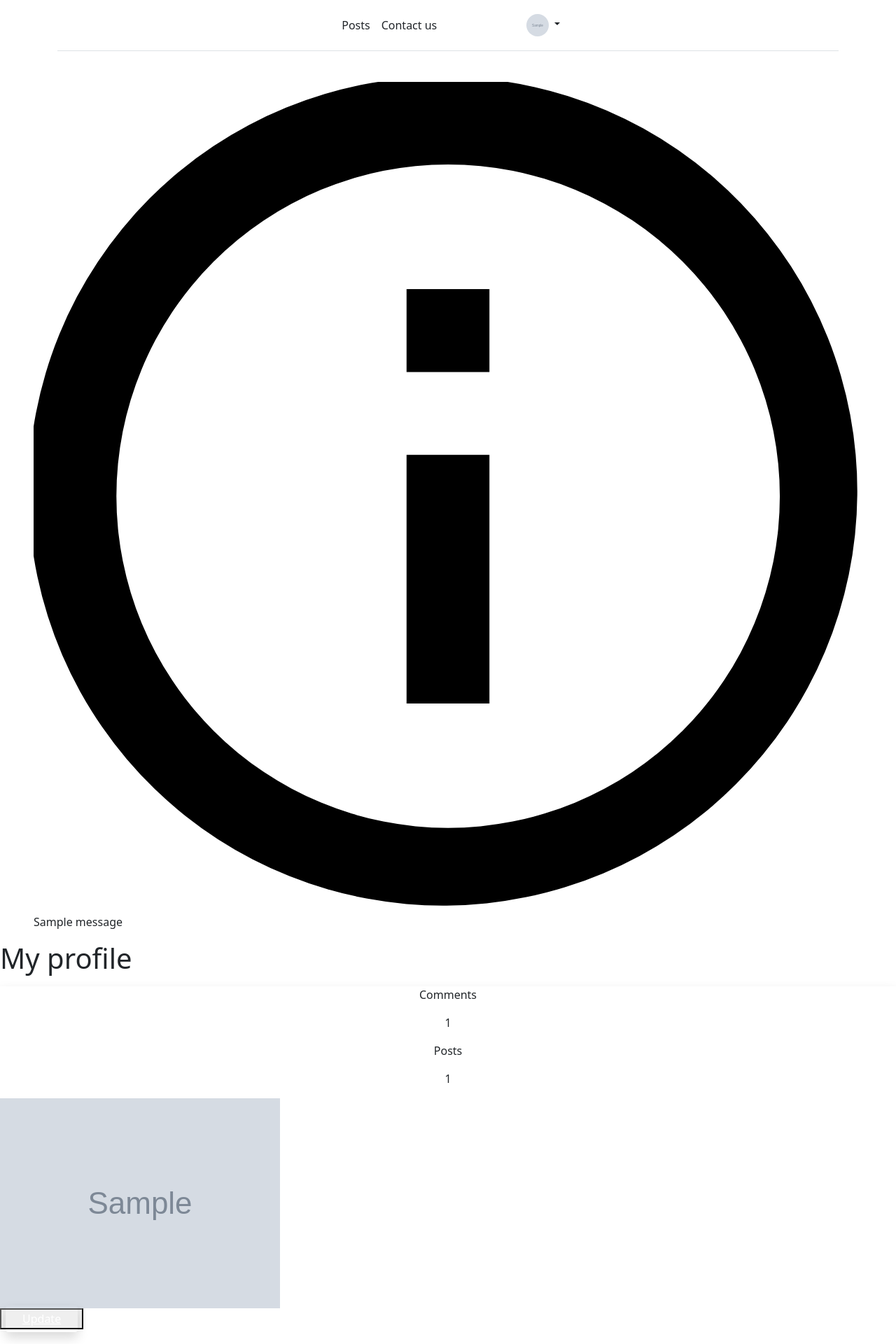
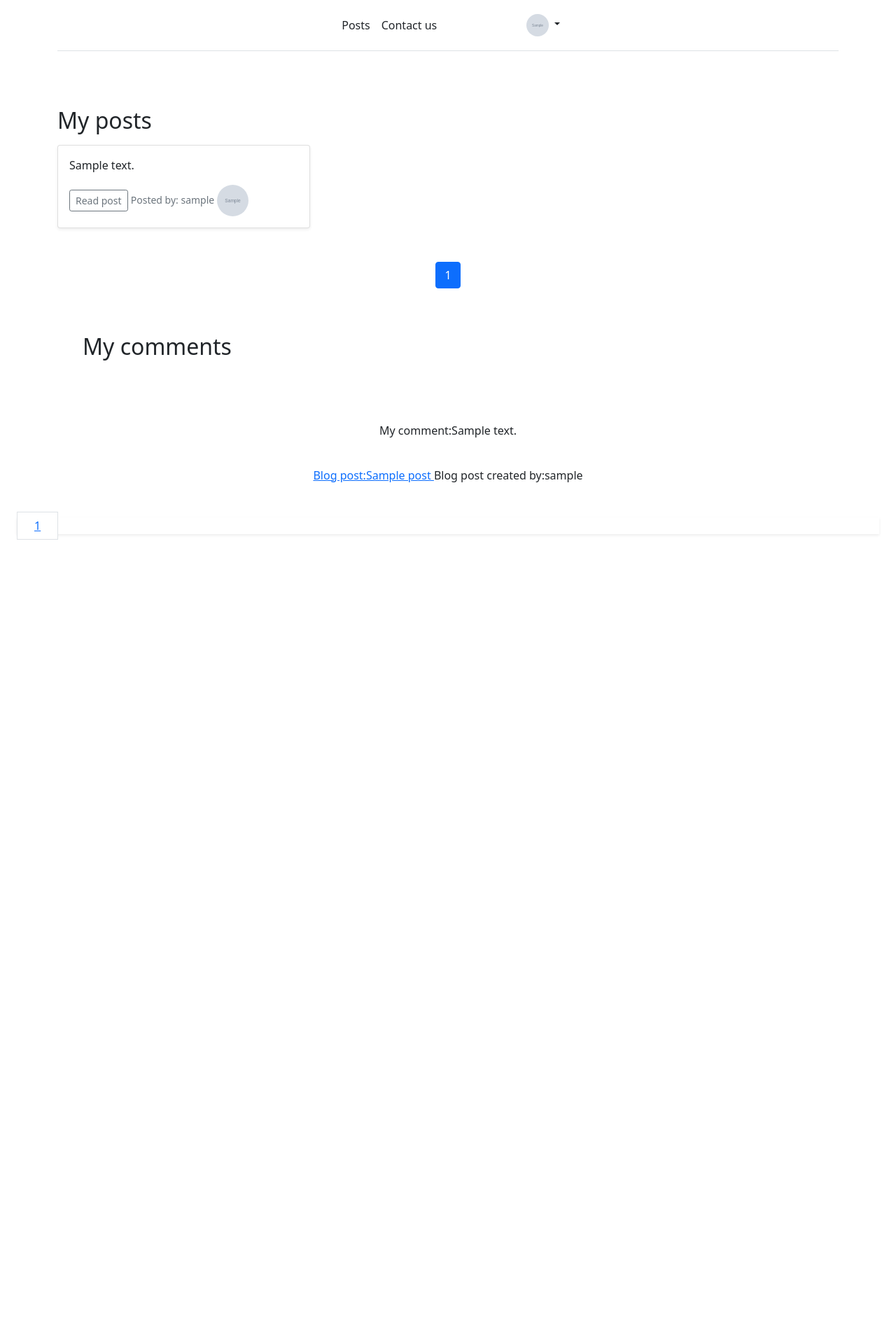
Before and after one commit to andols-dev/djangoblog, a Django app: page /profile/ in a window 1280 px wide. Shown: the top 1920 px of the page at 70% size. After the commit the page ends 771 px from the top, so only its background shows below. Run offline with Django 3.2, Linux system fonts and the light colour scheme; a user stored in the database is signed in; tables that the repository leaves empty hold one stand-in row (values such as "Sample post"); grey boxes marked "Sample" are stand-in pictures; one stand-in notice (Sample message) is shown; some libraries are stand-ins or nearby versions.

Commit message:
redesign my posts

```diff
--- a/profiles/templates/profiles/profiles.html
+++ b/profiles/templates/profiles/profiles.html
@@ -5,34 +5,45 @@
 {% endblock title %}
 
 {% block content %}
-<div class="min-h-full flex items-center justify-center py-12 px-4 sm:px-6 lg:px-8">
+{% comment %} My posts {% endcomment %}
+<div class="album py-5">
+  <div class="container">
+    {% if posts %}
+      <h2>
+        <h2 class="pb-2">My posts</h2>
+      </h2>
+    {% endif %}
+    <div class="row row-cols-1 row-cols-sm-2 row-cols-md-3 g-3">
+      {% for post in posts  %}
+        <div class="col">
+          <div class="card shadow-sm">
+            {% comment %} <svg class="bd-placeholder-img card-img-top" width="100%" height="225" xmlns="http://www.w3.org/2000/svg" role="img" aria-label="Placeholder: Thumbnail" preserveAspectRatio="xMidYMid slice" focusable="false"><title>Placeholder</title><rect width="100%" height="100%" fill="#55595c"></rect><text x="50%" y="50%" fill="#eceeef" dy=".3em">Thumbnail</text></svg> {% endcomment %}
 
-  <div class="max-w-md w-full space-y-8">
-{% if messages %}
-    <div class="messages">
-        {% for message in messages %}
-        <div class="bg-teal-100 border-t-4 border-teal-500 rounded-b text-teal-900 px-4 py-3 shadow-md" role="alert">
-          <div class="flex">
-            <div class="py-1"><svg class="fill-current h-6 w-6 text-teal-500 mr-4" xmlns="http://www.w3.org/2000/svg" viewBox="0 0 20 20"><path d="M2.93 17.07A10 10 0 1 1 17.07 2.93 10 10 0 0 1 2.93 17.07zm12.73-1.41A8 8 0 1 0 4.34 4.34a8 8 0 0 0 11.32 11.32zM9 11V9h2v6H9v-4zm0-6h2v2H9V5z"/></svg></div>
-            <div>
-              <div {% if message.tags %} class="{{ message.tags }}"{% endif %}>{{ message }}</div>
+            <div class="card-body">
+              <p class="card-text">{{ post.content |truncatechars:57 }}</p>
+              <div class="">
 
+               {% if user.is_authenticated %}
+                <div class="btn-group">
+                  <a href="{% url 'details' post.id %}" type="button" class="btn btn-sm btn-outline-secondary">Read post</a>
+                </div>
+                {% endif %}
+                <small class="text-muted">Posted by: {{ post.author }} <img style="width: 45px;height: 45px;" class="rounded-circle" src="{{ post.author.profile.image.url }}" alt=""></small><br>
+
+              </div>
             </div>
           </div>
         </div>
         {% endfor %}
     </div>
-{% endif %}
   </div>
 </div>
-<div class="min-h-full flex items-center justify-center  sm:px-6 lg:px-8">
-  <h1 class="title-font sm:text-4xl text-xl font-medium text-gray-900 mb-3">My profile</h1>
-
-</div>
-<div>
 
 
-  </div>
+
+
+{% comment %} <div>
+
     <div class="p-8 bg-white shadow mt-24">
 
       <div class="grid grid-cols-1 md:grid-cols-3">
@@ -51,7 +62,7 @@
         <div class="relative">
 
           <div class="w-48 h-48 mx-auto absolute inset-x-0 top-0 -mt-24 flex items-center justify-center text-indigo-500">
-            <img class="w-36 h-36 rounded-full object-cover" src="{{ user.profile.image.url }}" alt="profile image">
+            <img style="width: 45px;height: 45px;" class="rounded-circle" src="{{ user.profile.image.url }}" alt="profile image">
           </div>
          <div>
 
@@ -112,117 +123,53 @@
           {% endif %}
            {{ user.profile.about }}
         </p>
-       <!--  <button
-      class="text-indigo-500 py-2 px-4  font-medium mt-4"
-    >
-      Show more
-    </button> -->
+
       </div>
 
     </div>
     </div>
-
-<!-- {{ user.username }}
-{% if user.email %}
-    {{user.email}}
-{% endif %}
- -->
-<section class="mt-5 text-gray-600 body-font">
-  <div class="container px-5 mx-auto">
-    {% if posts %}
-
-    <h2 class="mb-5 text-2xl font-bold leading-7 text-gray-900 sm:text-3xl sm:truncate">
-      My posts
-    </h2>
-    {% endif %}
-
-    <div class="flex flex-wrap -m-4">
-     {% for post in posts  %}
-
-
-      <div class="p-4 lg:w-1/3">
-
-        <div class="h-full bg-gray-100 bg-opacity-75 px-8 pt-16 pb-24 rounded-lg overflow-hidden text-center relative">
-          <h1 class="title-font sm:text-2xl text-xl font-medium text-gray-900 mb-3">{{ post.title }}</h1>
-          <p class="leading-relaxed mb-3">{{ post.content |truncatechars:37 }}</p>
-          {% if user.is_authenticated %}
-          <a href="{% url 'details' post.id %}" class="text-indigo-500 inline-flex items-center">Details
-            <svg class="w-4 h-4 ml-2" viewBox="0 0 24 24" stroke="currentColor" stroke-width="2" fill="none" stroke-linecap="round" stroke-linejoin="round">
-              <path d="M5 12h14"></path>
-              <path d="M12 5l7 7-7 7"></path>
-            </svg>
-          </a>
-
-          {% endif %}
-
-          <div class="text-center mt-2 leading-none flex justify-center absolute bottom-0 left-0 w-full py-4">
-
-            <span class="text-gray-400 mr-3 inline-flex items-center leading-none text-sm pr-3 py-1 border-r-2 border-gray-200">
-              {{ post.date }}
-            </span>
-
-            <span class="text-gray-400 inline-flex items-center leading-none text-sm mr-2">
-              {{ post.author }}
-            </span>
-
-            <img src="{{ post.author.profile.image.url }}" class="w-12 h-12 rounded-full object-cover" alt="post author image">
-
-          </div>
-        </div>
-      </div>
-      {% empty %}
-
-
-    <div class="flex w-full max-w-sm mx-auto overflow-hidden bg-white rounded-lg shadow-md dark:bg-gray-800">
-      <div class="flex items-center justify-center w-12 bg-blue-500">
-          <svg class="w-6 h-6 text-white fill-current" viewBox="0 0 40 40" xmlns="http://www.w3.org/2000/svg">
-              <path d="M20 3.33331C10.8 3.33331 3.33337 10.8 3.33337 20C3.33337 29.2 10.8 36.6666 20 36.6666C29.2 36.6666 36.6667 29.2 36.6667 20C36.6667 10.8 29.2 3.33331 20 3.33331ZM21.6667 28.3333H18.3334V25H21.6667V28.3333ZM21.6667 21.6666H18.3334V11.6666H21.6667V21.6666Z"/>
-          </svg>
-      </div>
-
-      <div class="px-4 py-2 -mx-3">
-          <div class="mx-3">
-              <span class="font-semibold text-blue-500 dark:text-blue-400">Info</span>
-              <p class="text-sm text-gray-600 dark:text-gray-200">No posts have been added.</p>
-          </div>
     </div>
   </div>
 
-      {% endfor %}
-    </div>
-  </div>
-</section>
 <div class="min-h-full flex items-center justify-center py-12 px-4 sm:px-6 lg:px-8">
 
-  <div>
-<div class="relative z-0 inline-flex rounded-md shadow-sm -space-x-px">
+  <div> {% endcomment %}
+<div class="d-flex justify-content-center">
+  <nav aria-label="...">
+    <ul class="pagination">
       {% if posts.has_previous %}
- <a href="?page1={{ posts.previous_page_number }}" class="relative inline-flex items-center px-2 py-2 rounded-l-md border border-gray-300 bg-white text-sm font-medium text-gray-500 hover:bg-gray-50">
+        <li class="page-item">
+          <a class="page-link" href="?page1={{ posts.previous_page_number }}" class="">
             <span class="sr-only">Previous</span>
-  <!-- Heroicon name: solid/chevron-left -->
-  <svg class="h-5 w-5" xmlns="http://www.w3.org/2000/svg" viewBox="0 0 20 20" fill="currentColor" aria-hidden="true">
-    <path fill-rule="evenodd" d="M12.707 5.293a1 1 0 010 1.414L9.414 10l3.293 3.293a1 1 0 01-1.414 1.414l-4-4a1 1 0 010-1.414l4-4a1 1 0 011.414 0z" clip-rule="evenodd" />
-  </svg>
           </a>
+        </li>
       {% endif %}
 
       {% for i in posts.paginator.page_range %}
           {% if posts.number == i %}
-    <a href="#" class="bg-white border-gray-300 text-gray-500 hover:bg-gray-50 relative inline-flex items-center px-4 py-2 border text-sm font-medium">{{ i }} </a>
+            <li class="page-item active" aria-current="page">
+              <span class="page-link">{{ i }}</span>
+            </li>
           {% else %}
-    <a href="?page1={{ i }}" class="bg-white border-gray-300 text-gray-500 hover:bg-gray-50 relative inline-flex items-center px-4 py-2 border text-sm font-medium">{{ i }}</a>
+            <li class="page-item"><a class="page-link" <a href="?page1={{ i }}">{{ i }}</a></li>
           {% endif %}
         {% endfor %}
 
+
         {% if posts.has_next %}
-  <a href="?page1={{ posts.next_page_number }}" class="relative inline-flex items-center px-2 py-2 rounded-r-md border border-gray-300 bg-white text-sm font-medium text-gray-500 hover:bg-gray-50">
-    <span class="sr-only">Next</span>
-    <!-- Heroicon name: solid/chevron-right -->
-    <svg class="h-5 w-5" xmlns="http://www.w3.org/2000/svg" viewBox="0 0 20 20" fill="currentColor" aria-hidden="true">
-      <path fill-rule="evenodd" d="M7.293 14.707a1 1 0 010-1.414L10.586 10 7.293 6.707a1 1 0 011.414-1.414l4 4a1 1 0 010 1.414l-4 4a1 1 0 01-1.414 0z" clip-rule="evenodd" />
-    </svg>
-  </a>
+          <li class="page-item">
+            <a class="page-link" href="?page1={{ posts.next_page_number }}">Next</a>
+          </li>
         {% endif %}
+
+    </ul>
+  </nav>
+</div>
+
+
+
+
+
 </div>
 </div>
 </div>
```
Lines whose indentation alone changed are shown as unchanged.
